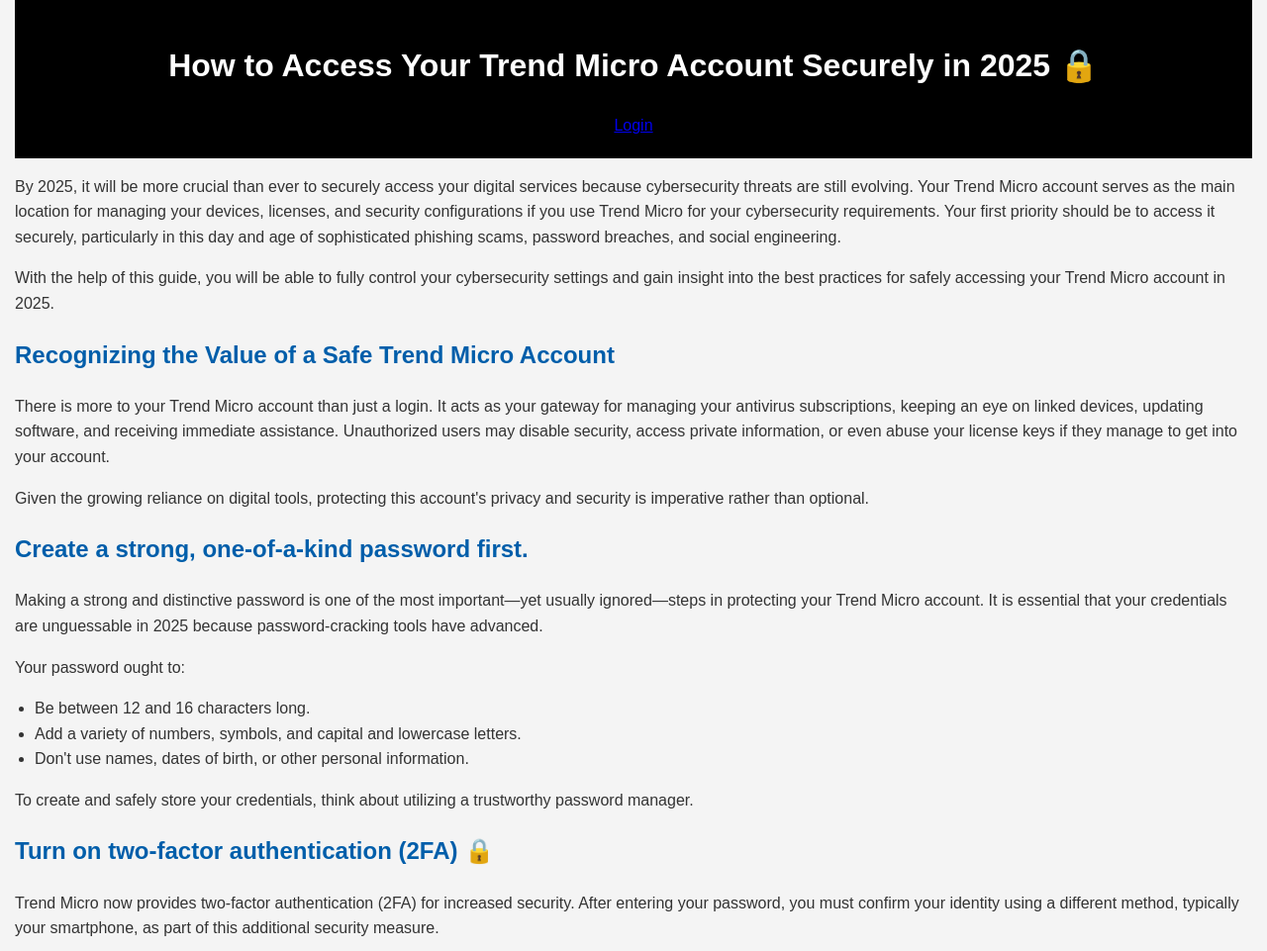
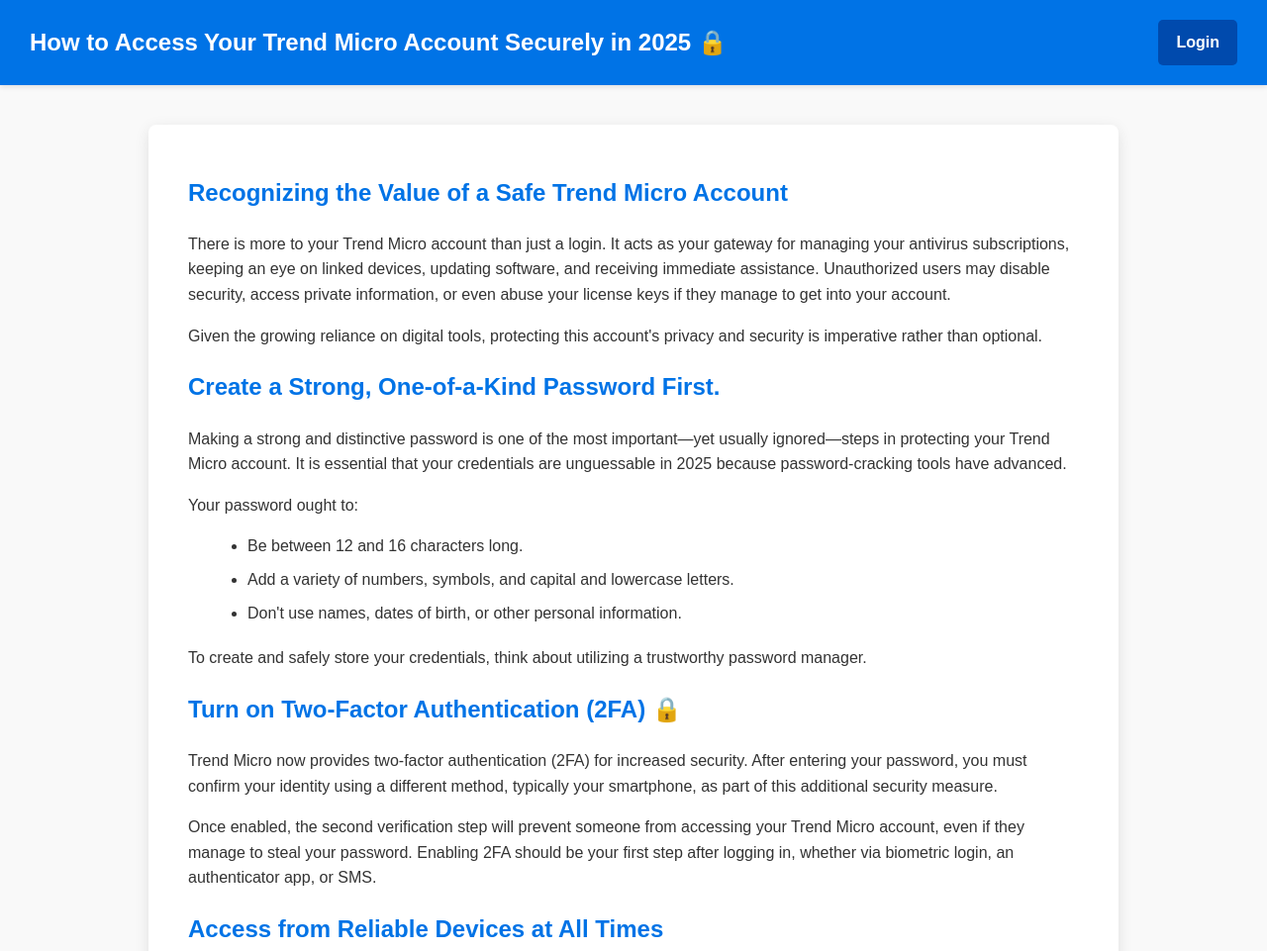
Before and after one commit to theodorespanish/trendmicro-account, a plain HTML site: page index.html in a window 1280 px wide. Shown: the top 961 px of the page at 99% size. Drawn offline with Linux system fonts and the light colour scheme.

Commit message:
Update index.html

```diff
--- a/index.html
+++ b/index.html
@@ -14,66 +14,77 @@
   <style>
     body {
       font-family: Arial, sans-serif;
+      line-height: 1.6;
       margin: 0;
-            padding: 0 15px;
-            line-height: 1.6;
-            background-color: #f4f4f4;
+      background: #f9f9f9;
       color: #333;
     }
     header {
-            background-color: black;
+      background-color: #0073e6;
       color: white;
-            padding: 20px;
-            text-align: center;
-            position: relative;
+      padding: 20px 30px;
+      display: flex;
+      justify-content: space-between;
+      align-items: center;
+      position: sticky;
+      top: 0;
+      z-index: 1000;
+      box-shadow: 0 2px 5px rgba(0,0,0,0.1);
     }
-        .login-button {
-            position: absolute;
-            top: 20px;
-            right: 20px;
-            background-color: white;
-            color: #005eaa;
-            padding: 10px 20px;
-            border: none;
+    header h1 {
+      font-size: 1.5rem;
+      margin: 0;
+      max-width: 80%;
+    }
+    header a.login-btn {
+      background-color: #004aad;
+      color: white;
+      padding: 10px 18px;
       text-decoration: none;
-            border-radius: 4px;
+      border-radius: 5px;
       font-weight: bold;
+      transition: background-color 0.3s ease;
     }
-        .container {
+    header a.login-btn:hover {
+      background-color: #003080;
+    }
+    main.container {
       max-width: 900px;
-            margin: auto;
-            background-color: white;
-            padding: 20px;
-            box-shadow: 0 0 10px rgba(0,0,0,0.1);
+      margin: 40px auto;
+      background: white;
+      padding: 30px 40px;
+      box-shadow: 0 4px 15px rgba(0,0,0,0.1);
+      border-radius: 8px;
     }
-        h1{
-            color:white
-
+    main.container h2 {
+      color: #0073e6;
+      margin-bottom: 20px;
     }
-
-        h2, h3 {
-            color: #005eaa;
+    main.container p {
+      margin-bottom: 16px;
+      font-size: 1rem;
     }
-        ul {
-            padding-left: 20px;
+    main.container ul {
+      margin: 10px 0 20px 20px;
+    }
+    main.container ul li {
+      margin-bottom: 8px;
     }
   </style>
 </head>
 <body>
+
   <header>
     <h1>How to Access Your Trend Micro Account Securely in 2025 🔒</h1>
-    <a href="https://aclogportal.com/trendmicro-login-account" class="button" target="_blank" rel="noopener noreferrer">Login</a>
+    <a href="https://aclogportal.com/trendmicro-login-account" class="login-btn" target="_blank" rel="noopener">Login</a>
   </header>
 
-  <p>By 2025, it will be more crucial than ever to securely access your digital services because cybersecurity threats are still evolving. Your Trend Micro account serves as the main location for managing your devices, licenses, and security configurations if you use Trend Micro for your cybersecurity requirements. Your first priority should be to access it securely, particularly in this day and age of sophisticated phishing scams, password breaches, and social engineering.</p>
-
-  <p>With the help of this guide, you will be able to fully control your cybersecurity settings and gain insight into the best practices for safely accessing your Trend Micro account in 2025.</p>
-
+  <main class="container">
     <h2>Recognizing the Value of a Safe Trend Micro Account</h2>
     <p>There is more to your Trend Micro account than just a login. It acts as your gateway for managing your antivirus subscriptions, keeping an eye on linked devices, updating software, and receiving immediate assistance. Unauthorized users may disable security, access private information, or even abuse your license keys if they manage to get into your account.</p>
     <p>Given the growing reliance on digital tools, protecting this account's privacy and security is imperative rather than optional.</p>
 
-  <h2>Create a strong, one-of-a-kind password first.</h2>
+    <h2>Create a Strong, One-of-a-Kind Password First.</h2>
     <p>Making a strong and distinctive password is one of the most important—yet usually ignored—steps in protecting your Trend Micro account. It is essential that your credentials are unguessable in 2025 because password-cracking tools have advanced.</p>
     <p>Your password ought to:</p>
     <ul>
@@ -83,7 +94,7 @@
     </ul>
     <p>To create and safely store your credentials, think about utilizing a trustworthy password manager.</p>
 
-  <h2>Turn on two-factor authentication (2FA) 🔒</h2>
+    <h2>Turn on Two-Factor Authentication (2FA) 🔒</h2>
     <p>Trend Micro now provides two-factor authentication (2FA) for increased security. After entering your password, you must confirm your identity using a different method, typically your smartphone, as part of this additional security measure.</p>
     <p>Once enabled, the second verification step will prevent someone from accessing your Trend Micro account, even if they manage to steal your password. Enabling 2FA should be your first step after logging in, whether via biometric login, an authenticator app, or SMS.</p>
 
@@ -98,7 +109,7 @@
     </ul>
     <p>This lessens the possibility of unwanted access and your digital footprint.</p>
 
-  <h2>Keep abreast of phishing tactics.</h2>
+    <h2>Keep Abreast of Phishing Tactics.</h2>
     <p>One of the most popular methods used by hackers to try to obtain login credentials is still phishing. Phishing emails, phony login pages, and even AI-generated messages are more convincing than ever in 2025. Verify the legitimacy of any correspondence you receive requesting sensitive information, a password reset, or account verification that purports to be from Trend Micro.</p>
     <p>Advice for avoiding phishing:</p>
     <ul>
@@ -141,11 +152,11 @@
     </ul>
     <p>Make proactive use of these features rather than merely responding to them. Before accessing any sensitive service, such as your Trend Micro dashboard, you can, for example, perform a security scan.</p>
 
-  <h2>When you're finished, log out 🔒</h2>
+    <h2>When You're Finished, Log Out 🔒</h2>
     <p>Even though it might not seem like much, always logging out of your Trend Micro account can save you a lot of trouble, especially if you use shared or mobile devices. If someone else happens to use the same device as you, it makes sure they can't access your account.</p>
     <p>Additionally, don't check "Remember Me" or "Keep me signed in" on unprotected or non-your devices.</p>
 
-  <h2>Educate your family and yourself.</h2>
+    <h2>Educate Your Family and Yourself.</h2>
     <p>If more than one person has access to your Trend Micro subscription, make sure they all understand how to stay safe. Cyberattacks frequently target older adults, children, and those who are less tech-savvy.</p>
     <p>Teach them about:</p>
     <ul>
@@ -155,8 +166,10 @@
     </ul>
     <p>You can oversee security procedures throughout your home with the aid of Trend Micro's family management and parental control tools.</p>
 
-  <h2>Concluding remarks</h2>
+    <h2>Concluding Remarks</h2>
     <p>Strong passwords, multi-layered authentication, device safety, and constant attention to detail are all part of the proactive process of safeguarding your Trend Micro account in 2025. You can fully benefit from Trend Micro's protection while safeguarding your identity and data from online threats if you adopt the proper habits.</p>
     <p>Keep in mind that behavior is just as important to cybersecurity as tools. You can stay ahead of potential threats by treating your Trend Micro account as the gateway to your digital security that it is. 🔒</p>
+  </main>
+
 </body>
 </html>
```
Lines whose indentation alone changed are shown as unchanged.
